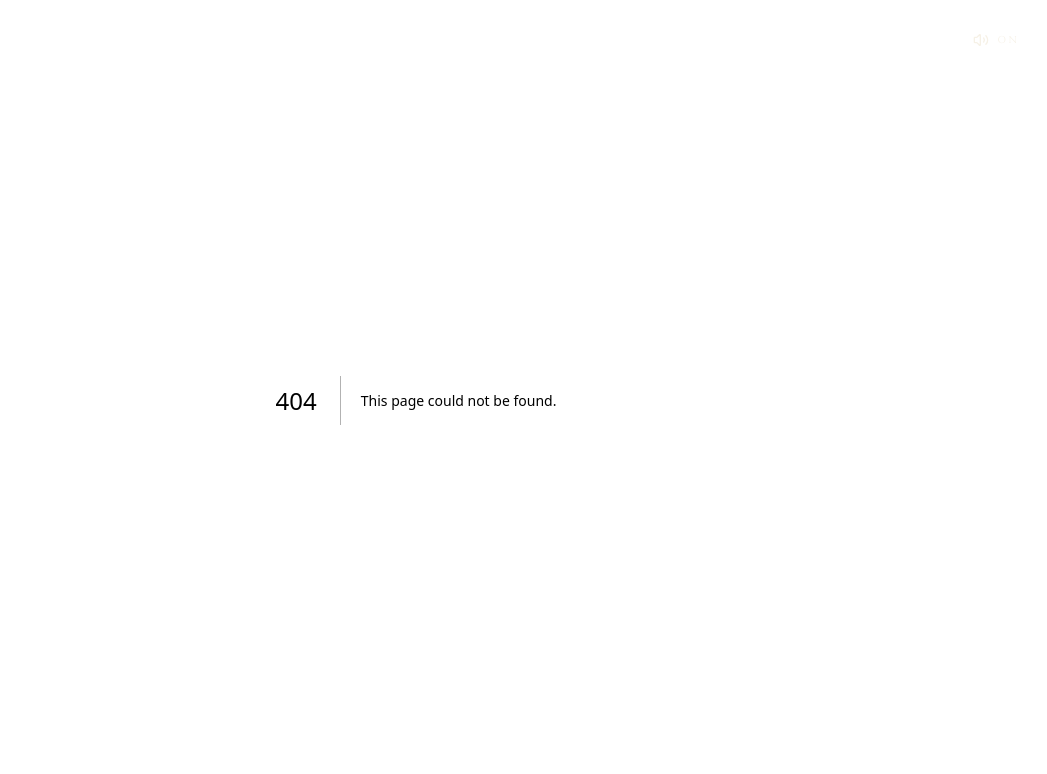
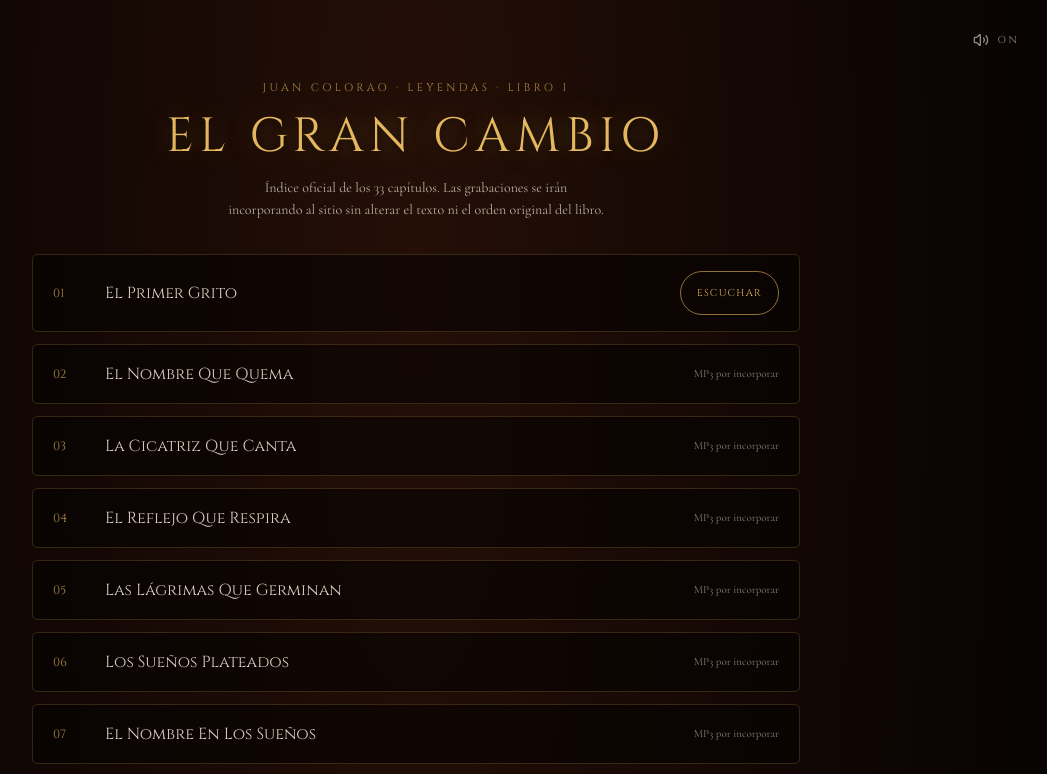
Before and after one commit to ganadores2/juancoloraoleyendas, a Next.js app: page /libro/1 in a window 1280 px wide. Before the commit this address had no page. Shown: the top 774 px of the page, without its empty margins (224-1271 px from the left). Built offline with nearby package versions, Linux system fonts and the light colour scheme.

Commit message:
feat: publish official 33-chapter catalog for El Gran Cambio

```diff
--- /dev/null
+++ b/app/libro/1/page.tsx
@@ -0,0 +1,64 @@
+import type { Metadata } from 'next'
+import Link from 'next/link'
+import { CHAPTERS, chapterHref } from '@/lib/san-yallego/chapters'
+import { ritualButton } from '@/components/san-yallego/ritual'
+
+export const metadata: Metadata = {
+  title: 'El Gran Cambio — 33 capítulos | Juan Colorao Leyendas',
+  description: 'Índice oficial del Libro I de Juan Colorao Leyendas, El Gran Cambio.',
+}
+
+export default function LibroUnoPage() {
+  const chapters = CHAPTERS.filter((chapter) => chapter.book === 1)
+
+  return (
+    <main className="relative min-h-dvh bg-[radial-gradient(ellipse_at_50%_10%,oklch(0.2_0.04_40)_0%,var(--night)_70%)] px-4 py-20 text-foreground sm:px-8">
+      <div className="mx-auto flex w-full max-w-3xl flex-col gap-8">
+        <header className="flex flex-col items-center gap-4 text-center">
+          <p className="font-display text-[11px] tracking-[0.3em] text-gold/70">
+            JUAN COLORAO · LEYENDAS · LIBRO I
+          </p>
+          <h1 className="font-display text-3xl tracking-[0.12em] text-gold text-glow sm:text-5xl">
+            EL GRAN CAMBIO
+          </h1>
+          <p className="max-w-xl text-balance text-sm leading-relaxed text-foreground/75">
+            Índice oficial de los 33 capítulos. Las grabaciones se irán incorporando
+            al sitio sin alterar el texto ni el orden original del libro.
+          </p>
+        </header>
+
+        <ol className="grid gap-3" aria-label="Capítulos del Libro I">
+          {chapters.map((chapter) => (
+            <li key={chapter.id}
+              className="flex flex-wrap items-center justify-between gap-4 rounded-xl border border-gold/20 bg-black/50 px-5 py-4">
+              <div className="flex min-w-0 flex-1 items-center gap-4">
+                <span className="w-9 shrink-0 font-display text-xs tabular-nums text-gold/75">
+                  {String(chapter.number).padStart(2, '0')}
+                </span>
+                <span className="font-display text-sm leading-relaxed text-foreground/90 sm:text-base">
+                  {chapter.title}
+                </span>
+              </div>
+              {chapter.audio ? (
+                <Link href={chapterHref(chapter)}
+                  className="inline-flex min-h-11 shrink-0 items-center rounded-full border border-gold/60 px-4 py-2 font-display text-[10px] tracking-[0.12em] text-gold hover:bg-gold/10">
+                  ESCUCHAR
+                </Link>
+              ) : (
+                <span className="text-right text-[11px] leading-relaxed text-foreground/55">
+                  MP3 por incorporar
+                </span>
+              )}
+            </li>
+          ))}
+        </ol>
+
+        <div className="flex flex-wrap justify-center gap-4">
+          <Link href="/mapa" className={ritualButton('secondary', 'min-h-12 tracking-[0.14em]')}>
+            Regresar al mapa
+          </Link>
+        </div>
+      </div>
+    </main>
+  )
+}
```
